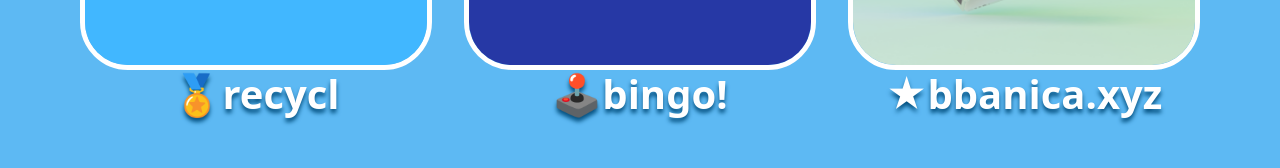
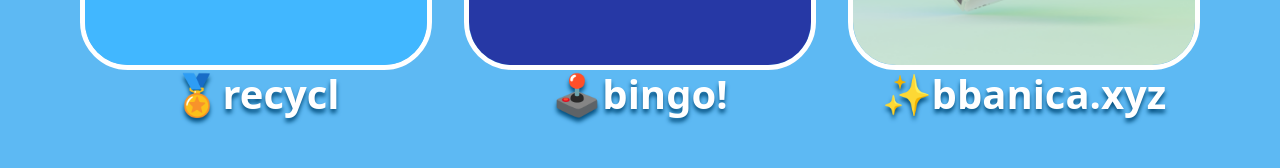
Before and after one commit to bbanica/design-portfolio, a plain HTML site: page case-studies.html in a window 1280 px wide. Shown: the part 464-632 px from the top of the page. Drawn offline with nearby package versions, Linux system fonts and the light colour scheme.

Commit message:
Update case-studies.html

```diff
--- a/case-studies.html
+++ b/case-studies.html
@@ -198,7 +198,7 @@ hr {
 
                 <div class="inner-grid">
                 <a href="case-study2.html"><img class="img" src="./images/case-studies/self-site-thumbnail.png"/></a>
-                <h1 class="abouthead">★bbanica.xyz</h1><br>
+                <h1 class="abouthead">✨bbanica.xyz</h1><br>
                 <!-- <img src=""/> -->
                 <!-- <img src=""/> -->
                 </div>
```
